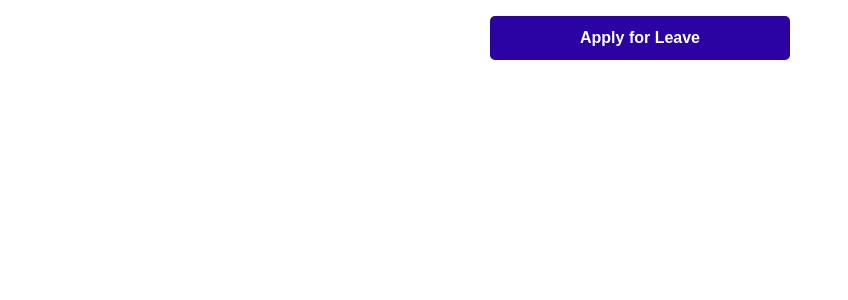
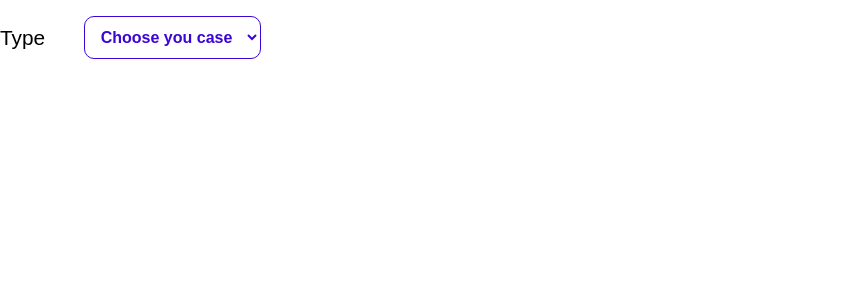
Before and after one commit to sayyeda-16/wouessi-ems-frontend, a React (Create React App) app: page /leaves in a window 1280 px wide. Shown: the top 300 px of the page, without its empty margins (0-848 px from the left). Built offline with nearby package versions, Linux system fonts and the light colour scheme.

Commit message:
We have a dropdown

```diff
--- a/src/components/common/DropDown.jsx
+++ b/src/components/common/DropDown.jsx
@@ -1,43 +1,44 @@
 import PropTypes from "prop-types";
 import React, { useState } from "react";
-import "../../styles/components/Dropdown.css";
 
-const Dropdown = ({ type = "button", text, onClick, className = "", disabled, options = [] }) => {
-    const [isOpen, setIsOpen] = useState(false);
+const Dropdown = ({ label, alt, options, onSelect }) => {
+  const [selected, setSelected] = useState("");
 
-    const toggleDropdown = () => {
-        if (!disabled) {
-            setIsOpen(!isOpen);
+  const handleChange = (event) => {
+    setSelected(event.target.value);
+    if (onSelect) {
+      onSelect(event.target.value);
     }
   };
 
   return (
-        <div className={`dropdown ${className}`}>
-            <button type={type} className="dropdown-button" onClick={toggleDropdown} disabled={disabled}>
-                {text}
-            </button>
-            {isOpen && (
-                <ul className="dropdown-menu">
+    <form className="down">
+      <label className="drop-label">{label}</label>
+      <select
+        id="dropdown"
+        value={selected}
+        onChange={handleChange}
+        className="drop"
+      >
+        <option value="" disabled className="drop-option">
+          {alt}
+        </option>
         {options.map((option, index) => (
-                        <li key={index} className="dropdown-item" onClick={() => console.log(option)}>
+          <option key={index} value={option}>
             {option}
-                        </li>
+          </option>
         ))}
-                </ul>
-            )}
-        </div>
+      </select>
+    </form>
   );
 };
 
-// Update propTypes to accept either an array of objects or an array of strings
 Dropdown.propTypes = {
-    type: PropTypes.string,
-    text: PropTypes.string.isRequired,
-    onClick: PropTypes.func,
-    className: PropTypes.string,
-    disabled: PropTypes.bool,
-    options: PropTypes.array.isRequired
+  label: PropTypes.string.isRequired,
+  alt: PropTypes.string,
+  options: PropTypes.arrayOf(PropTypes.string).isRequired,
+  onSelect: PropTypes.func,
 };
 
-
 export default Dropdown;
+//Not this taking longuer than I'd like to admit
--- a/src/pages/Leaves/Leaves.jsx
+++ b/src/pages/Leaves/Leaves.jsx
@@ -1,14 +1,14 @@
 import React, { useState } from 'react';
-import Button from '../../components/common/Button';
-import PopUp from './popUp';
+import Dropdown from '../../components/common/DropDown';
+import "../../styles/components/Dropdown.css";
+
+
+const Options=["Emergency leave", "Maternity leave", "Sick leave", "Vacation"]
 
 const Leaves = () => {
-  const [showPopUp, setShowPopUp] = useState(false);
-
   return (
     <>
-      <Button text="Apply for Leave" className="btn-primary" onClick={() => setShowPopUp(true)} />
-      {showPopUp && <PopUp show={showPopUp} onClose={() => setShowPopUp(false)} />}
+      <Dropdown label={"Type "} alt={"Choose you case"} options = {Options}/>
     </>
   );
 };
--- a/src/pages/Leaves/popUp.jsx
+++ /dev/null
@@ -1,32 +0,0 @@
-import React from "react";
-import '../../styles/components/popUp.css'
-import Dropdown from "../../components/common/DropDown";
-import moment from 'moment';
-import { ToastContainer, Toast, Row, Col } from "react-bootstrap";
-
-const leaveTypes = ["Emergency leave", "Maternity leave", "Sick leave", "Vacation"]
-
-const PopUp = ({ show, onClose }) => {
-  return (
-    <ToastContainer
-      position="top-center"
-      className="custom-toast-container p-3">
-      <Toast onClose={onClose} show={show} delay={3000} autohide>
-        <Toast.Body>
-          <div className="head">
-            <Row>
-              <Col xs={6}>
-                <h1>Apply for leave</h1>
-              </Col>
-              <Col xs={6}>
-                <Dropdown text="Leave type" options={leaveTypes} />
-              </Col>
-            </Row>
-          </div>
-        </Toast.Body>
-      </Toast>
-    </ToastContainer>
-  );
-};
-
-export default PopUp;
--- a/src/styles/components/Dropdown.css
+++ b/src/styles/components/Dropdown.css
@@ -0,0 +1,45 @@
+.down {
+    display: flex;
+    flex-direction: row;
+    align-items: center;
+    max-width: 300px;
+}
+
+.drop-label {
+    font-size: 1.3rem;
+    font-weight: 100;
+    color: black;
+}
+
+.drop {
+    display: flex;
+    justify-content: center;
+    align-items: center;
+    width: auto;
+    max-width: 300px;
+    border: 1px solid #3A06D6;
+    padding: 0.7rem;
+    font-size: 1rem;
+    font-weight: bold;
+    border-radius: 10px;
+    cursor: pointer;
+    text-align: center;
+    margin: 1rem auto;
+    background-color: white;
+    color: #3A06D6;
+}
+
+.drop:focus {
+    box-shadow: 1px 1px 5px #3A06D6;
+    border: 1px solid #3A06D6;
+}
+
+.drop:focus-visible{
+    outline: none;
+}
+
+.drop:disabled {
+    background-color: grey;
+    border: 1px solid gray;
+    cursor: not-allowed;
+}
--- a/src/styles/components/popUp.css
+++ /dev/null
@@ -1,11 +0,0 @@
-.custom-toast-container {
-    z-index: 2000;
-    position: absolute;
-    top: 10px;
-    left: 50%;
-    transform: translateX(-50%);
-    background-color: white;
-    padding: 20px;
-    color: black;
-    border-radius: 10px;
-}
```
Lines whose indentation alone changed are shown as unchanged.
